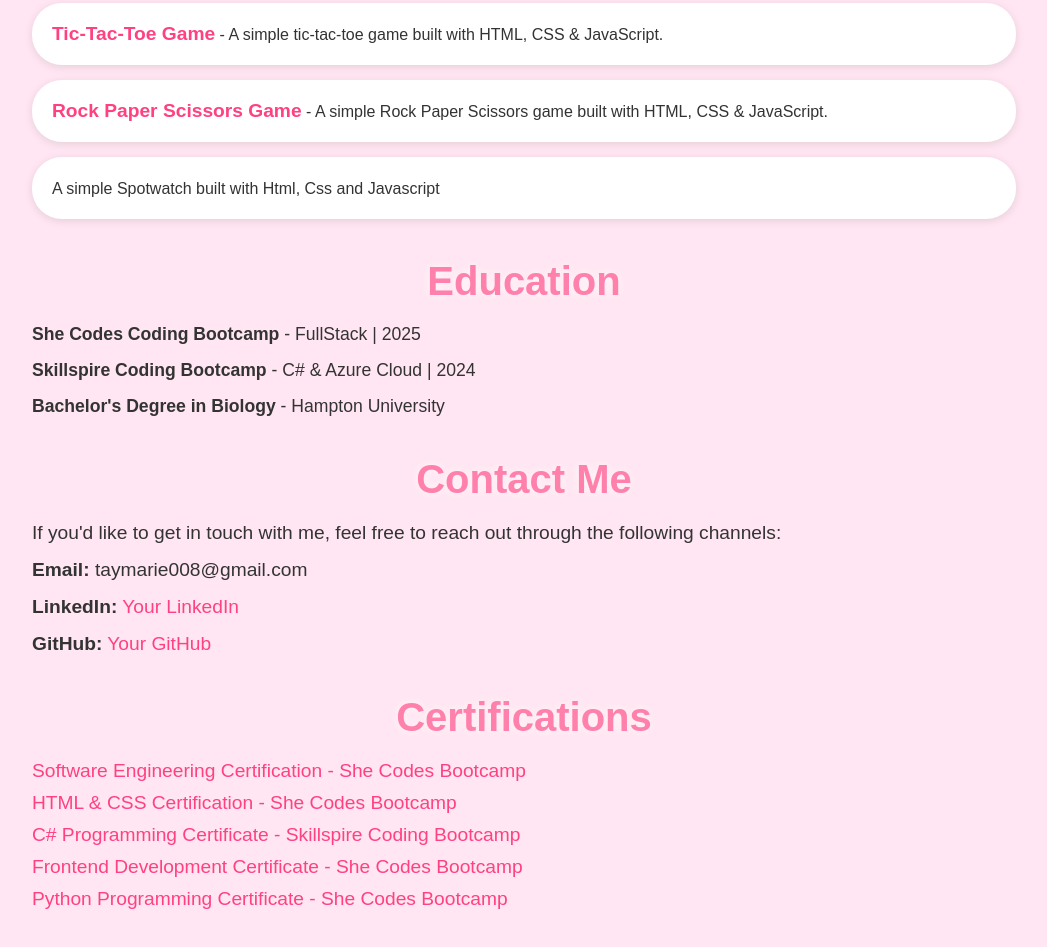
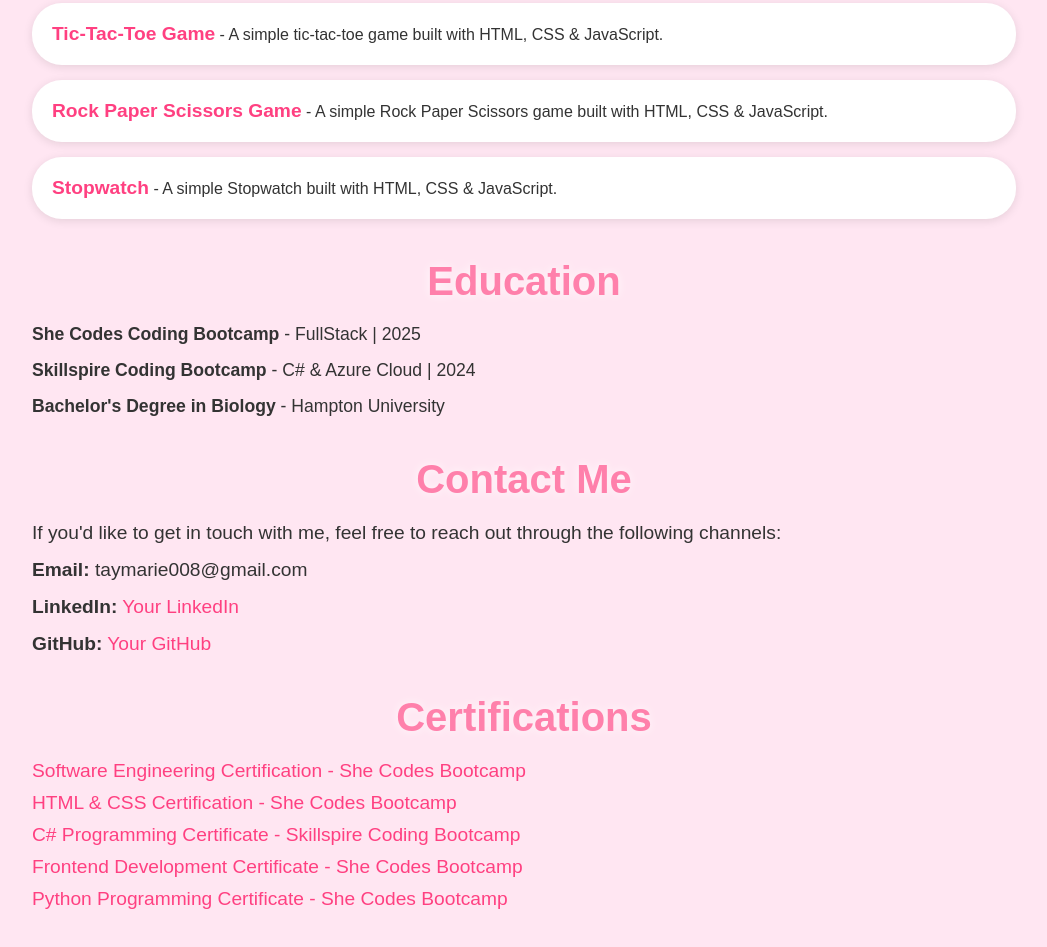
Before and after one commit to taymillyy/my-personal-portfolio, a plain HTML site: page index.html in a window 1280 px wide. Shown: the part 770-1717 px from the top of the page, without its empty margins (116-1163 px from the left). Drawn offline with Linux system fonts and the light colour scheme.

Commit message:
updated the link

```diff
--- a/index.html
+++ b/index.html
@@ -40,7 +40,7 @@
             <li><a href="https://tays-calculator.netlify.app/" target="_blank">Calculator App</a> - A simple calculator app built with HTML , CSS & Javascript.</li>
             <li><a href="https://tays-tic-tac-toe.netlify.app/" target="_blank">Tic-Tac-Toe Game</a> - A simple tic-tac-toe game built with HTML, CSS & JavaScript.</li>
             <li><a href="https://tays-rock-paper-scissors-game.netlify.app/" target="_blank">Rock Paper Scissors Game</a> - A simple Rock Paper Scissors game built with HTML, CSS & JavaScript.</li>
-            <li><a href="https://tays-stopwatch.netlify.app" target="_blank"></a> A simple Spotwatch built with Html, Css and Javascript</li>
+            <li><a href="https://tays-stopwatch.netlify.app/" target="_blank">Stopwatch</a> - A simple Stopwatch built with HTML, CSS & JavaScript.</li>
 
         </ul>
     </section>
```
